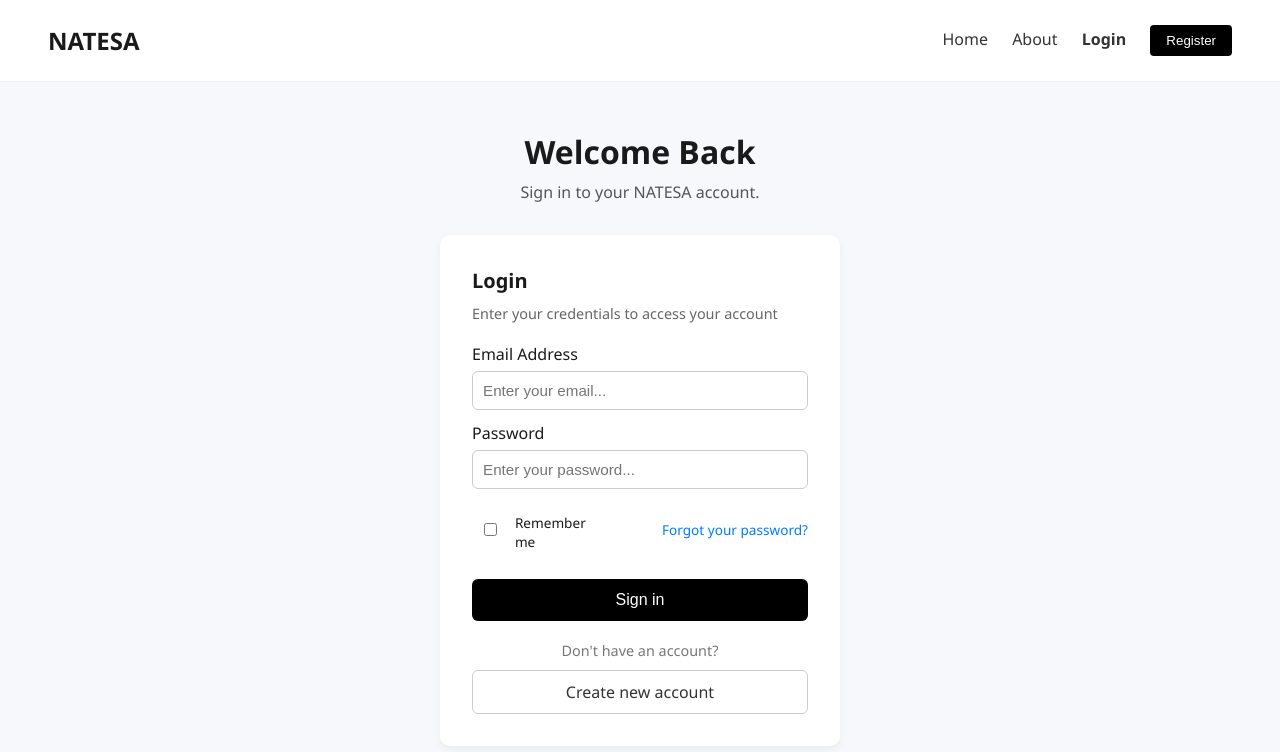
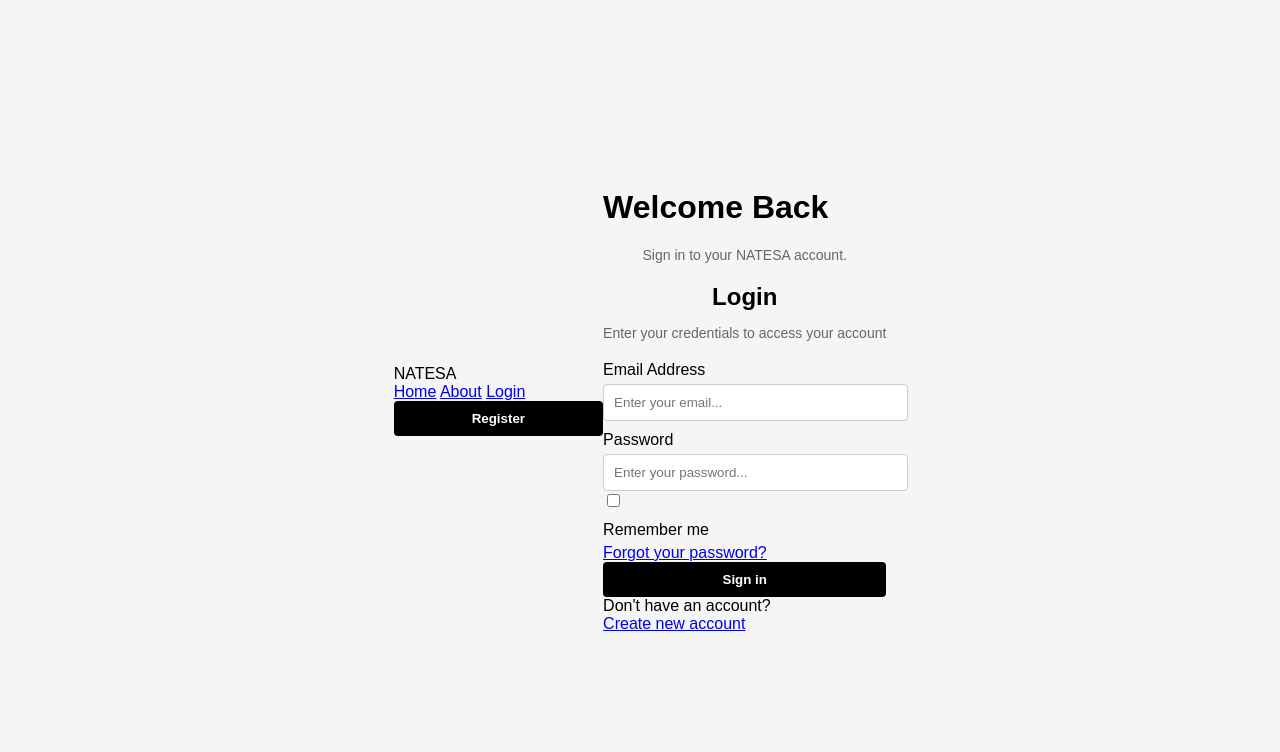
Before and after one commit to Gubevu245/Hackthon2025-Bot-Busters, a plain HTML site: page log in.html in a window 1280 px wide. Drawn offline with Linux system fonts and the light colour scheme.

Commit message:
Update style.css

```diff
--- a/style.css
+++ b/style.css
@@ -1,161 +1,85 @@
-* {
+body {
+  font-family: Arial, sans-serif;
+  background-color: #f5f5f5;
   margin: 0;
   padding: 0;
-  box-sizing: border-box;
+  display: flex;
+  justify-content: center;
+  align-items: center;
+  height: 100vh;
 }
 
-body {
-  font-family: "Segoe UI", Tahoma, Geneva, Verdana, sans-serif;
-  background-color: #f6f8fc;
-  color: #1a1a1a;
+.login-container {
+  background: white;
+  padding: 30px;
+  width: 320px;
+  border-radius: 8px;
+  box-shadow: 0 0 15px rgba(0, 0, 0, 0.1);
 }
 
-header {
-  background: #fff;
-  border-bottom: 1px solid #eee;
+h2 {
+  margin-bottom: 5px;
+  text-align: center;
 }
 
-.nav-container {
+p {
+  text-align: center;
+  color: #666;
+  font-size: 14px;
+  margin-bottom: 20px;
+}
+
+label {
+  display: block;
+  margin: 10px 0 5px;
+}
+
+input[type="email"],
+input[type="password"] {
+  width: 100%;
+  padding: 10px;
+  border: 1px solid #ccc;
+  border-radius: 4px;
+}
+
+.options {
   display: flex;
   justify-content: space-between;
   align-items: center;
-  padding: 1.5rem 3rem;
+  margin: 10px 0;
+  font-size: 13px;
 }
 
-.logo {
-  font-size: 1.5rem;
-  font-weight: 600;
-  align-items: center;
+.options a {
+  text-decoration: none;
+  color: #007BFF;
 }
 
-nav a {
-  margin-right: 20px;
-  text-decoration: none;
-  color: #333;
-  font-weight: 500;
-}
-
-nav a.active {
-  font-weight: 700;
-}
-
-.btn-register {
-  background: #000;
-  color: #fff;
-  border: none;
-  padding: 8px 16px;
-  cursor: pointer;
-  border-radius: 4px;
-}
-
-.register-section {
-  display: flex;
-  flex-direction: column;
-  align-items: center;
-  padding: 3rem 1rem;
-}
-
-.register-section h1 {
-  font-size: 2rem;
-  margin-bottom: 0.5rem;
-}
-
-.register-section p {
-  color: #555;
-  margin-bottom: 2rem;
-}
-
-.form-container {
-  background: #fff;
-  padding: 2rem;
-  border-radius: 10px;
-  width: 100%;
-  max-width: 400px;
-  box-shadow: 0 4px 10px rgba(0, 0, 0, 0.05);
-}
-
-.form-container h2 {
-  font-size: 1.25rem;
-  margin-bottom: 10px;
-}
-
-.form-container p {
-  font-size: 0.9rem;
-  margin-bottom: 20px;
-  color: #666;
-}
-
-.form-container label {
-  display: block;
-  margin-bottom: 6px;
-  margin-top: 12px;
-  font-weight: 500;
-}
-
-.form-container input {
+button {
   width: 100%;
   padding: 10px;
-  border: 1px solid #ccc;
-  border-radius: 6px;
-  font-size: 0.95rem;
-}
-
-/* Form Footer */
-.form-footer {
-  display: flex;
-  justify-content: space-between;
-  align-items: center;
-  margin-top: 12px;
-  margin-bottom: 12px;
-  font-size: 0.85rem;
-}
-
-.checkbox-container {
-  display: flex;
-  align-items: center;
-}
-
-.checkbox-container input {
-  margin-right: 6px;
-}
-
-.forgot-link {
-  color: #007bff;
-  text-decoration: none;
-}
-
-.btn-submit {
-  margin-top: 10px;
-  background: #000;
-  color: #fff;
+  background-color: black;
+  color: white;
   border: none;
-  width: 100%;
-  padding: 12px;
-  border-radius: 6px;
-  font-size: 1rem;
+  border-radius: 4px;
+  font-weight: bold;
   cursor: pointer;
 }
 
-.divider {
+.register {
   text-align: center;
-  margin: 20px 0 10px;
-  color: #777;
-  font-size: 0.9rem;
+  margin-top: 15px;
+  font-size: 14px;
 }
 
-.btn-outline {
-  display: block;
-  text-align: center;
-  background: transparent;
-  border: 1px solid #ccc;
-  padding: 10px;
-  border-radius: 6px;
+.register a {
   text-decoration: none;
-  color: #333;
-  font-weight: 500;
-  transition: 0.3s;
+  color: #007BFF;
+  font-weight: bold;
 }
 
-.btn-outline:hover {
-  background-color: #f0f0f0;
+.error {
+  color: red;
+  font-size: 12px;
+  height: 14px;
 }
```
